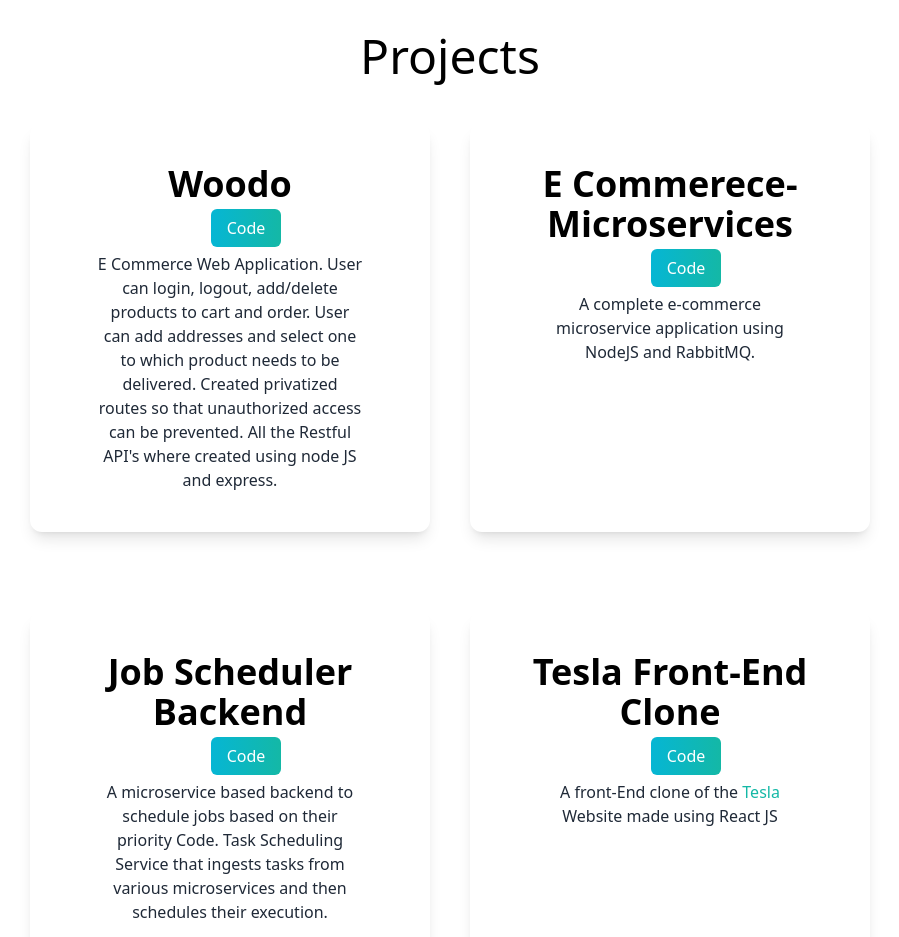
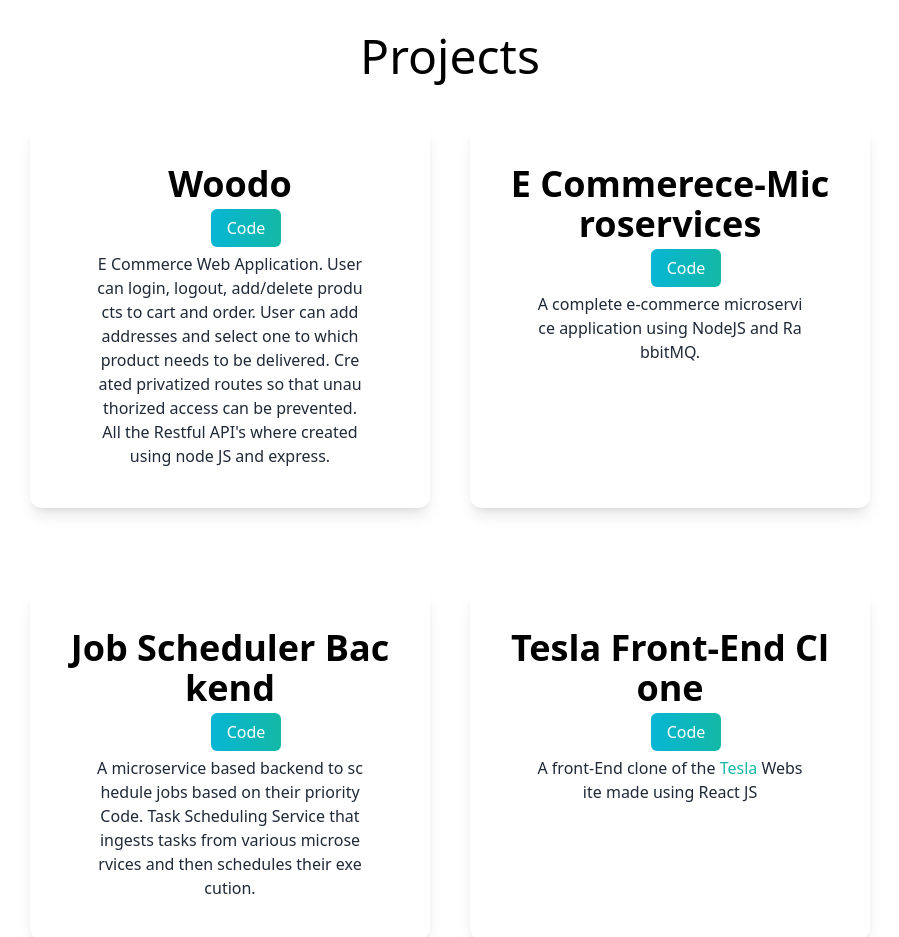
Before and after one commit to Yash-271120/portfolio, a Next.js app: page /nextjs-portfolio-pages/ in a window 1280 px wide. Shown: the part 1860-2797 px from the top of the page, without its empty margins (190-1089 px from the left). Built offline with nearby package versions, Linux system fonts and the light colour scheme.

Commit message:
fixed word break

```diff
--- a/pages/index.js
+++ b/pages/index.js
@@ -143,10 +143,10 @@ export default function Home() {
             </div>
 
             <div>
-              <div className="text-center shadow-lg p-10 rounded-xl my-10">
+              <div className="text-center shadow-lg p-10 rounded-xl my-10 ">
                 <h3 className="text-5xl py-1 dark:text-teal-500">Projects</h3>
                 <div className="lg:flex">
-                  <div className=" text-center shadow-lg p-10 rounded-xl my-10 mx-5 basis-1/2  dark:bg-gray-400">
+                  <div className=" text-center shadow-lg p-10 rounded-xl my-10 mx-5 basis-1/2  dark:bg-gray-400 break-all">
                     <h5 className="text-4xl font-bold mb-3 mx-auto">Woodo</h5>
                     <a
                       className="bg-gradient-to-r from-cyan-500 to-teal-500 text-white px-4 py-2 rounded-md ml-8 my-20"
@@ -165,7 +165,7 @@ export default function Home() {
                     </p>
                   </div>
 
-                  <div className=" text-center shadow-lg p-10 rounded-xl my-10 mx-5 basis-1/2  dark:bg-gray-400">
+                  <div className=" text-center shadow-lg p-10 rounded-xl my-10 mx-5 basis-1/2  dark:bg-gray-400 break-all">
                     <h5 className="text-4xl font-bold mb-3 mx-auto">
                       E Commerece-Microservices
                     </h5>
@@ -184,7 +184,7 @@ export default function Home() {
                 </div>
 
                 <div className="lg:flex">
-                  <div className=" text-center shadow-lg p-10 rounded-xl my-10 mx-5 basis-1/2  dark:bg-gray-400">
+                  <div className=" text-center shadow-lg p-10 rounded-xl my-10 mx-5 basis-1/2  dark:bg-gray-400 break-all">
                     <h5 className="text-4xl font-bold mb-3 mx-auto">
                       Job Scheduler Backend
                     </h5>
@@ -203,7 +203,7 @@ export default function Home() {
                     </p>
                   </div>
 
-                  <div className=" text-center shadow-lg p-10 rounded-xl my-10 mx-5 basis-1/2  dark:bg-gray-400">
+                  <div className=" text-center shadow-lg p-10 rounded-xl my-10 mx-5 basis-1/2  dark:bg-gray-400 break-all">
                     <h5 className="text-4xl font-bold mb-3 mx-auto">
                       Tesla Front-End Clone
                     </h5>
```
